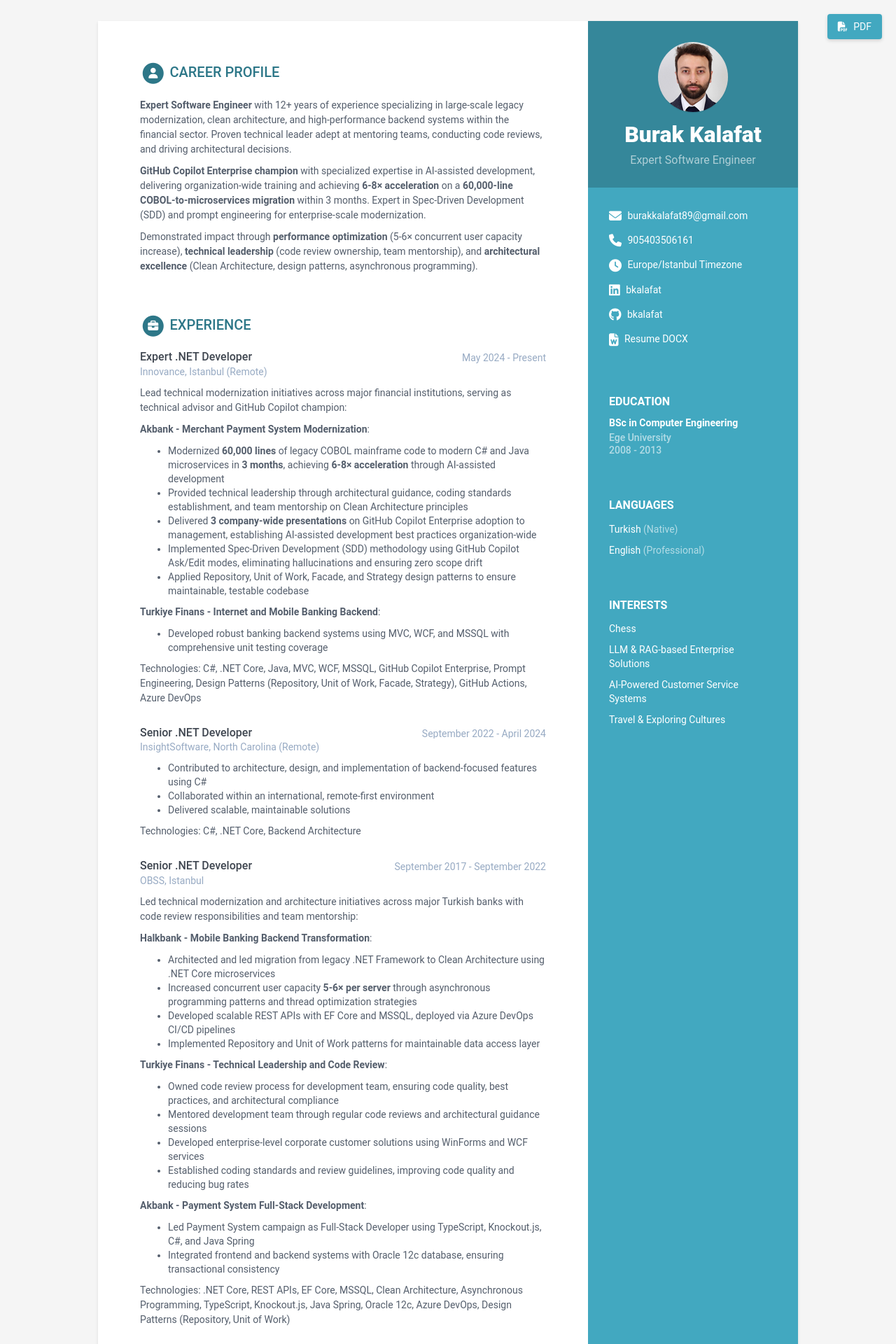
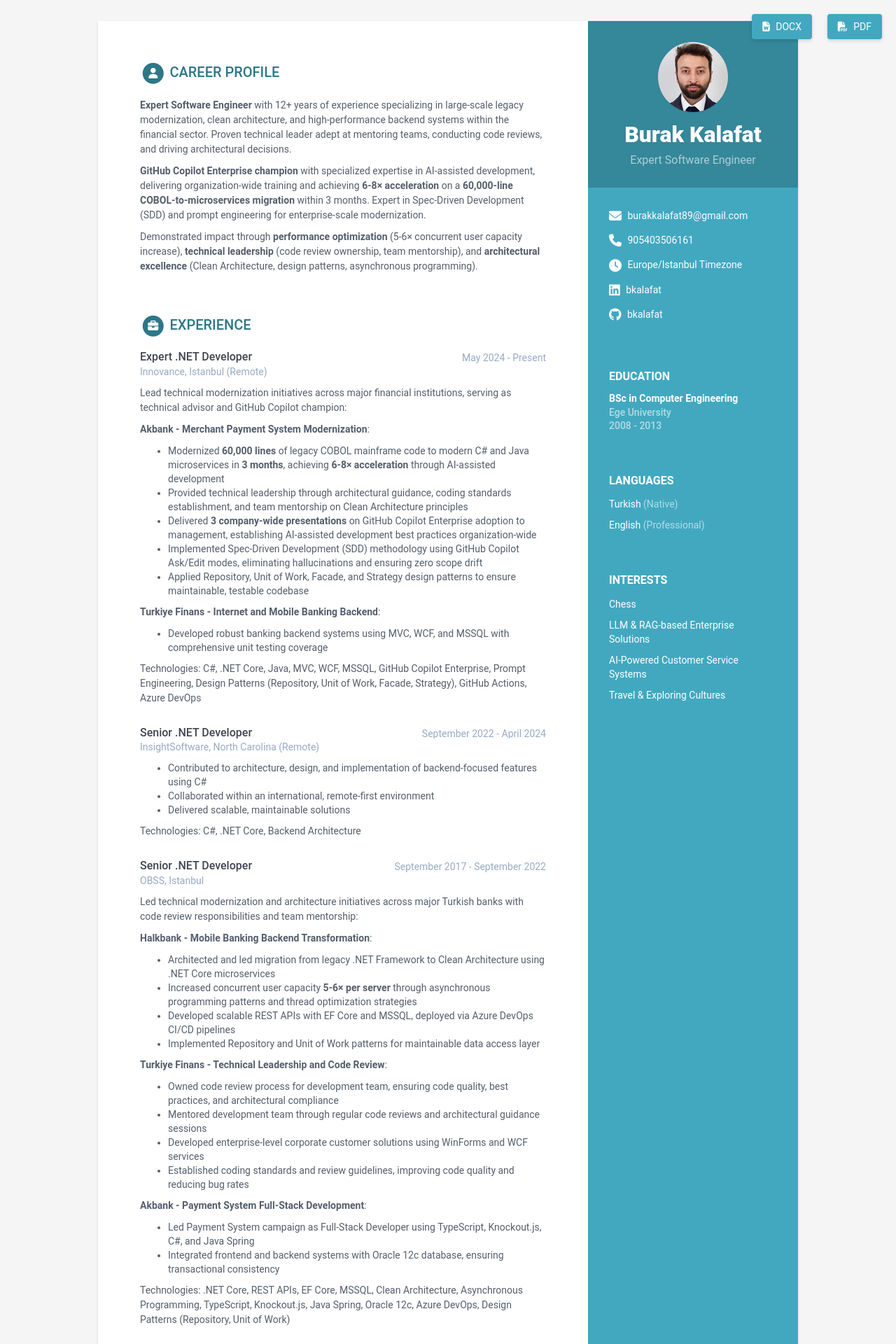
Before and after one commit to bkalafat/cv, a Jekyll site: the page built from index.md, in a window 1280 px wide. Shown: the top 1920 px of the page at 70% size. Built offline with Jekyll 4.4.1, drawn with Linux system fonts in a browser that asks for light colours; nearby versions of some CDN libraries; library files that are not in the unit come from our copies.

Commit message:
Add DOCX button next to PDF button (top-right), remove PDF/DOCX links from sidebar

```diff
--- a/_data/data.yml
+++ b/_data/data.yml
@@ -32,8 +32,8 @@
   mastodon:
   hackerrank:
   leetcode:
-  pdf: # Generated client-side via PDF button
-  docx: https://raw.githubusercontent.com/bkalafat/cv/main/downloads/Burak_Kalafat_CV.docx
+  pdf: # PDF button (top-right)
+  docx: # DOCX button (top-right)
 
   languages:
     title: Languages
--- a/_includes/contact.html
+++ b/_includes/contact.html
@@ -117,17 +117,5 @@
     </li>
     {% endif %}
 
-    {% if sidebar.pdf %}
-    <li class="pdf"><i class="fas fa-file-pdf"></i>
-      <a href="{{ sidebar.pdf }}" target="_blank">Resume PDF</a>
-    </li>
-    {% endif %}
-
-    {% if sidebar.docx %}
-    <li class="docx"><i class="fas fa-file-word"></i>
-      <a href="{{ sidebar.docx }}" target="_blank">Resume DOCX</a>
-    </li>
-    {% endif %}
-
   </ul>
 </div><!--//contact-container-->
--- a/_layouts/default.html
+++ b/_layouts/default.html
@@ -9,6 +9,10 @@
 {% include head.html %}
 
 <body>
+  <button onclick="window.open('https://raw.githubusercontent.com/bkalafat/cv/main/downloads/Burak_Kalafat_CV.docx', '_blank')" class="docx-button d-print-none">
+    <i class="fas fa-file-word"></i> DOCX
+  </button>
+
   <button onclick="generatePDF()" class="pdf-button d-print-none" id="pdfButton">
     <i class="fas fa-file-pdf"></i> PDF
   </button>
--- a/_sass/_base.scss
+++ b/_sass/_base.scss
@@ -328,6 +328,37 @@
   }
 }
 
+.docx-button {
+  position: fixed;
+  top: 20px;
+  right: 120px;
+  z-index: 1000;
+  background: $theme-color;
+  color: #fff;
+  padding: 8px 15px;
+  border-radius: 4px;
+  border: none;
+  cursor: pointer;
+  font-size: 14px;
+  box-shadow: 0 2px 5px rgba(0, 0, 0, 0.15);
+  transition: all 0.3s ease;
+
+  &:hover {
+    background: darken($theme-color, 10%);
+    transform: translateY(-1px);
+    box-shadow: 0 4px 8px rgba(0, 0, 0, 0.2);
+  }
+
+  &:active {
+    transform: translateY(0);
+    box-shadow: 0 2px 4px rgba(0, 0, 0, 0.1);
+  }
+
+  .fas {
+    margin-right: 5px;
+  }
+}
+
 .pdf-button {
   position: fixed;
   top: 20px;
--- a/_sass/_print.scss
+++ b/_sass/_print.scss
@@ -54,6 +54,7 @@
 
     /* Hide buttons when printing */
     .print-button,
+    .docx-button,
     .pdf-button,
     .d-print-none {
         display: none !important;
```
